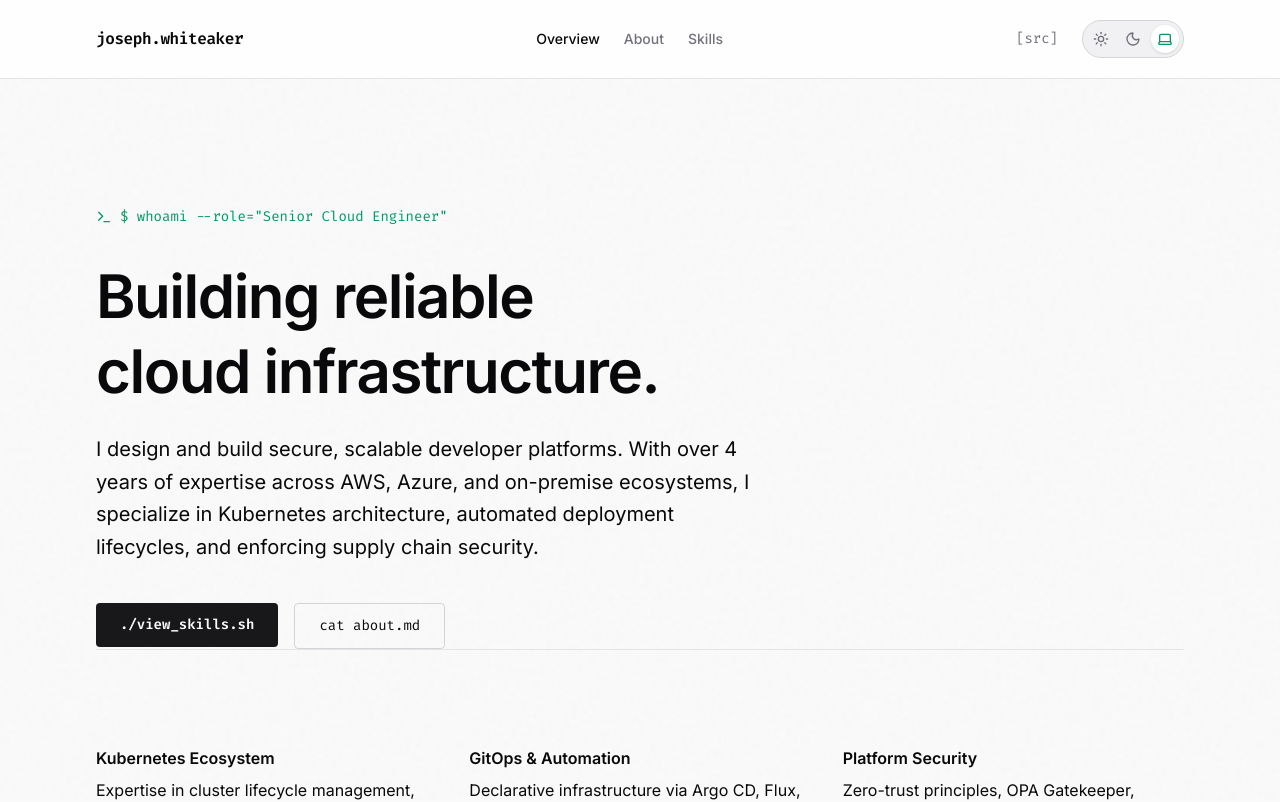
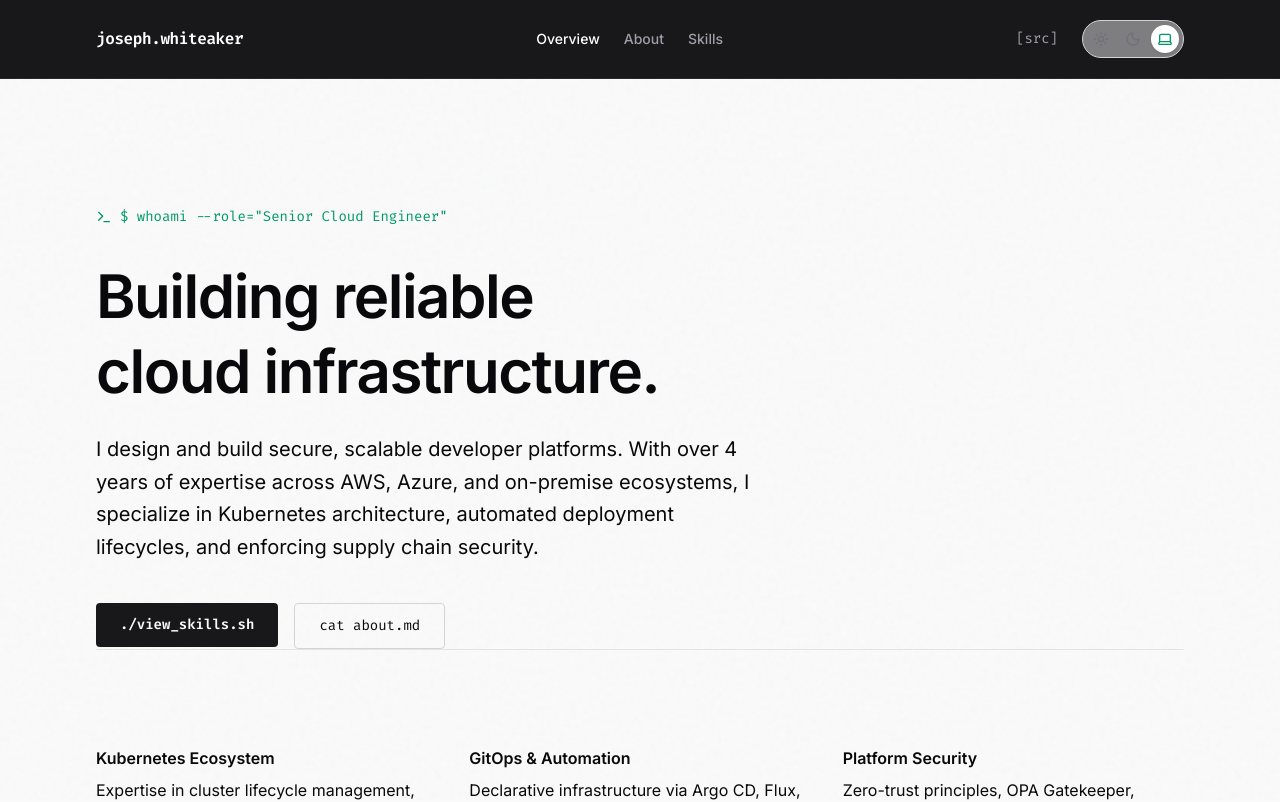
Before and after one commit to josephaw1022/PersonalWebsite, a Next.js app: page / in a window 1280 px wide. Shown: the top 802 px of the page. Built offline with nearby package versions, Linux system fonts and the light colour scheme.

Commit message:
style: update header text color to white

```diff
--- a/src/components/Header.tsx
+++ b/src/components/Header.tsx
@@ -14,10 +14,10 @@ export default function Header() {
   ];
 
   return (
-    <header className="sticky top-0 z-50 bg-white/80 dark:bg-zinc-950/80 border-b border-zinc-200 dark:border-zinc-800 backdrop-blur-md">
+    <header className="sticky top-0 z-50 bg-zinc-900 dark:bg-zinc-950/80 border-b border-zinc-800 backdrop-blur-md">
       <div className="max-w-6xl mx-auto px-4 sm:px-6 lg:px-8 py-5 flex items-center justify-between">
         <Link href="/" className="flex items-center gap-3 group">
-          <span className="font-mono font-semibold tracking-tight text-foreground group-hover:text-emerald-600 dark:group-hover:text-emerald-400 transition-colors">
+          <span className="font-mono font-semibold tracking-tight text-white group-hover:text-emerald-400 transition-colors">
             joseph.whiteaker
           </span>
         </Link>
@@ -31,8 +31,8 @@ export default function Header() {
                 href={link.href}
                 className={`text-sm font-medium transition-colors ${
                   isActive
-                    ? "text-foreground"
-                    : "text-zinc-500 hover:text-foreground dark:hover:text-white"
+                    ? "text-white"
+                    : "text-zinc-400 hover:text-white"
                 }`}
               >
                 {link.name}
@@ -47,7 +47,7 @@ export default function Header() {
               href="https://github.com/josephaw1022/PersonalWebsite"
               target="_blank"
               rel="noopener noreferrer"
-              className="flex items-center gap-2 text-sm font-mono text-zinc-500 hover:text-foreground dark:hover:text-white transition-colors"
+              className="flex items-center gap-2 text-sm font-mono text-zinc-400 hover:text-white transition-colors"
             >
               <span>[src]</span>
             </a>
```
